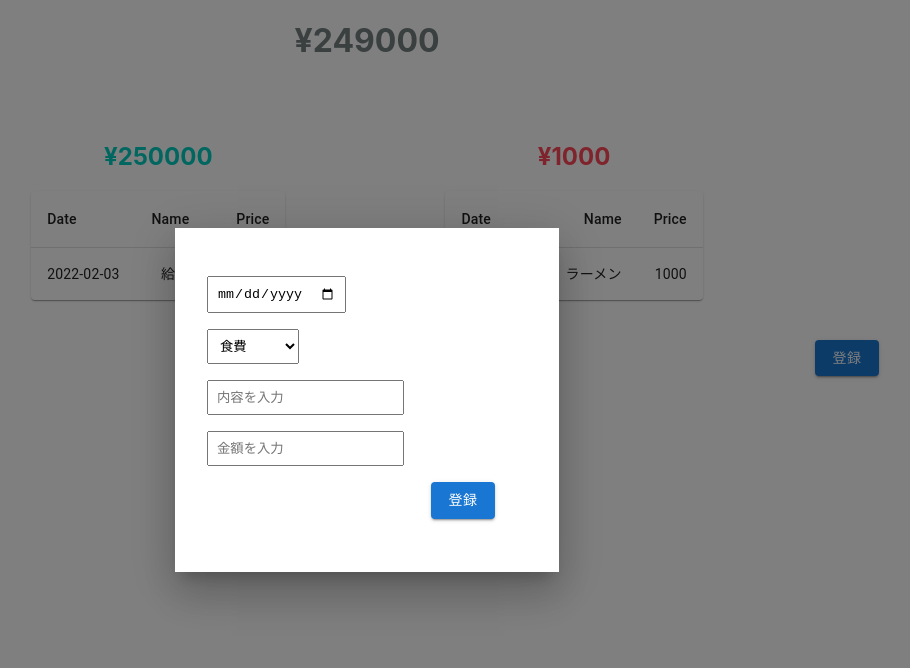
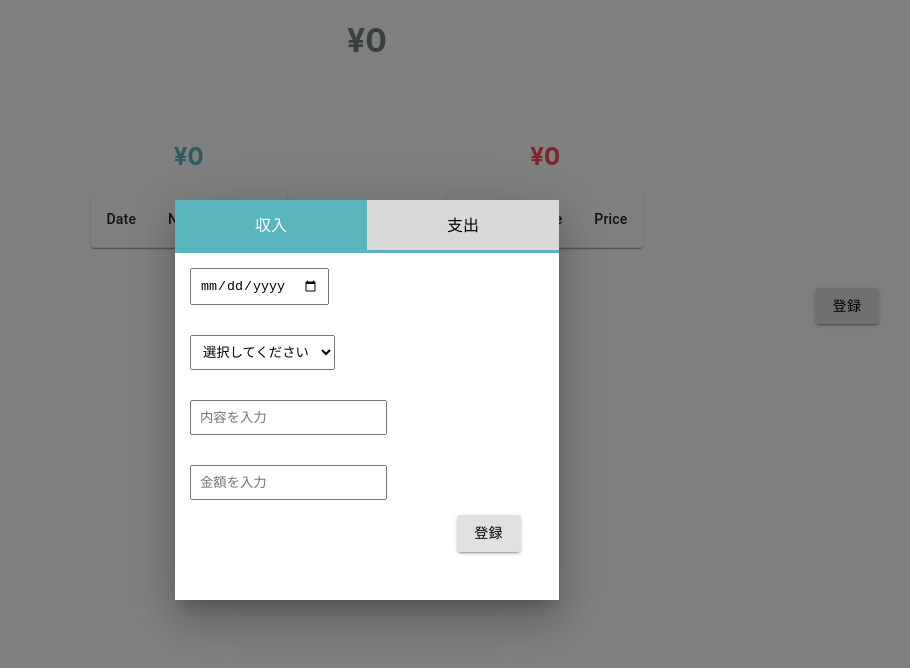
Before and after one commit to koooommmm/kakeibo-app, a React (Create React App) app in the folder kakeibo-react/: page / in a window 1280 px wide. Both pictures are taken after a click on the button "登録". Shown: the top 668 px of the page, without its empty margins (273-1183 px from the left). Built offline with nearby package versions, Linux system fonts and the light colour scheme.

Commit message:
fix AddItem for income and expense

```diff
--- a/kakeibo-react/src/components/AddItem.js
+++ b/kakeibo-react/src/components/AddItem.js
@@ -1,25 +1,43 @@
-import React, { useRef } from "react";
+import React, { useRef, useState } from "react";
 import { v4 as uuidv4 } from "uuid";
 import Box from "@mui/material/Box";
 import Button from "@mui/material/Button";
 import Modal from "@mui/material/Modal";
+import { width } from "@mui/system";
 
 const style = {
   position: "absolute",
   top: "50%",
   left: "50%",
   transform: "translate(-50%, -50%)",
-  width: "25%",
-  height: "35%",
+  width: "30%",
+  minWidth: "fit-content",
+  height: "50%",
+  minHeight: "fit-content",
   bgcolor: "background.paper",
   boxShadow: 24,
-  p: 4,
+  overflow: "hidden",
 };
 
+const income_options = ["給与", "一時所得", "その他"];
+const expense_options = [
+  "食費",
+  "日用品",
+  "趣味・娯楽",
+  "交通費",
+  "衣類・美容",
+  "健康・医療",
+  "光熱費",
+  "通信費",
+  "その他",
+];
+
 const AddItem = (props) => {
-  const setItems = props.setItems;
   const showAddItemModal = props.showAddItemModal;
   const setShowAddItemModal = props.setShowAddItemModal;
+
+  const [tab, setTab] = useState("income");
+  const [options, setOptions] = useState(income_options);
 
   const refDate = useRef();
   const refCategory = useRef();
@@ -28,6 +46,16 @@ const AddItem = (props) => {
 
   const handleCloseModal = () => {
     setShowAddItemModal(false);
+  };
+
+  const handleChangeTab = (e) => {
+    if (e.target.value === "income") {
+      setTab("income");
+      setOptions(income_options);
+    } else {
+      setTab("expense");
+      setOptions(expense_options);
+    }
   };
 
   const handleAddItem = () => {
@@ -39,7 +67,8 @@ const AddItem = (props) => {
     if ((date === "") | (category === "") | (price === "") | (name === ""))
       return;
 
-    setItems((prevItems) => {
+    if (tab === "income") {
+      props.setIncomes((prevItems) => {
         return [
           ...prevItems,
           {
@@ -51,6 +80,20 @@ const AddItem = (props) => {
           },
         ];
       });
+    } else {
+      props.setExpenses((prevItems) => {
+        return [
+          ...prevItems,
+          {
+            id: uuidv4(),
+            date: date,
+            category: category,
+            price: parseInt(price),
+            name: name,
+          },
+        ];
+      });
+    }
 
     refDate.current.value = null;
     refCategory.current.value = null;
@@ -69,34 +112,57 @@ const AddItem = (props) => {
         aria-describedby="modal-modal-description"
       >
         <Box sx={style}>
-          <p>
+          <div className="segment" onChange={handleChangeTab}>
+            <input
+              type="radio"
+              name="tab"
+              id="income"
+              value="income"
+              defaultChecked
+            />
+            <label className="segment-button" htmlFor="income">
+              収入
+            </label>
+
+            <input type="radio" name="tab" id="expense" value="expense" />
+            <label className="segment-button" htmlFor="expense">
+              支出
+            </label>
+          </div>
+
+          <div className="input-content">
             <input type="date" className="input" ref={refDate} />
-          </p>
-          <p>
+          </div>
+          <div className="input-content">
             <select className="input" ref={refCategory}>
-              <option value="食費">食費</option>
-              <option value="公共料金">公共料金</option>
-              <option value="娯楽">娯楽</option>
+              <option value="" selected>
+                選択してください
+              </option>
+              {options.map((option) => (
+                <option key={option} value={option}>
+                  {option}
+                </option>
+              ))}
             </select>
-          </p>
-          <p>
+          </div>
+          <div className="input-content">
             <input
               type="text"
               className="input"
               placeholder="内容を入力"
               ref={refName}
             />
-          </p>
-          <p>
+          </div>
+          <div className="input-content">
             <input
               type="text"
               className="input"
               placeholder="金額を入力"
               ref={refPrice}
             />
-          </p>
+          </div>
           <div className="addButton">
-            <Button variant="contained" onClick={handleAddItem}>
+            <Button color="inherit" variant="contained" onClick={handleAddItem}>
               登録
             </Button>
           </div>
--- a/kakeibo-react/src/components/KakeiboBoard.css
+++ b/kakeibo-react/src/components/KakeiboBoard.css
@@ -1,25 +1,3 @@
-#overlay{
-/*　画面全体を覆う設定　*/
-  position:fixed;
-  top:0;
-  left:0;
-  width:100%;
-  height:100%;
-  background-color:rgba(0,0,0,0.5);
-
-  /*　画面の中央に要素を表示させる設定　*/
-  display: flex;
-  align-items: center;
-  justify-content: center;
-}
-
-#content{
-  z-index:2;
-  width:50%;
-  padding: 1em;
-  background:#fff;
-}
-
 .addButton{
   text-align: right;
   margin-right: 10%;
@@ -40,7 +18,7 @@
 }
 
 .income{
-  color: #00CCC0;
+  color: #5ab4bd;
   text-align: center;
 }
 
@@ -49,6 +27,34 @@
   text-align: center;
 }
 
+.input-content{
+  padding: 15px;
+  display: flex;
+}
+
 .input{
   padding: 8px;
 }
+
+.segment {
+  display: flex;
+  justify-content: center; /* 中央寄せ */
+}
+.segment input[type="radio"] {
+  display: none;
+}
+.segment input[type="radio"]:checked + label {
+  background-color: #5ab4bd;
+  color: #fff;
+}
+.segment-button {
+  width: 100%;
+  border-bottom: 3px solid #5ab4bd;
+  background-color: #d9d9d9;
+  line-height: 50px;
+  font-size: 16px;
+  text-align: center;
+}
+.segment-button:last-child {
+  border-right: none;
+}
--- a/kakeibo-react/src/components/KakeiboBoard.js
+++ b/kakeibo-react/src/components/KakeiboBoard.js
@@ -6,24 +6,8 @@ import "./KakeiboBoard.css";
 import Button from "@mui/material/Button";
 
 const KakeiboBoard = () => {
-  const [incomes, setIncomes] = useState([
-    {
-      id: 1,
-      date: "2022-02-03",
-      category: "給与",
-      price: 250000,
-      name: "給与",
-    },
-  ]);
-  const [expences, setExpenses] = useState([
-    {
-      id: 1,
-      date: "2022-02-03",
-      category: "食費",
-      price: 1000,
-      name: "ラーメン",
-    },
-  ]);
+  const [incomes, setIncomes] = useState([]);
+  const [expences, setExpenses] = useState([]);
   const [showAddItemModal, setShowAddItemModal] = useState(false);
 
   const income_total = incomes.reduce((sum, element) => {
@@ -48,12 +32,17 @@ const KakeiboBoard = () => {
         <ItemList kind="expence" items={expences} total={expence_total} />
       </div>
       <div className="addButton">
-        <Button variant="contained" onClick={handleClickAddButton}>
+        <Button
+          color="inherit"
+          variant="contained"
+          onClick={handleClickAddButton}
+        >
           登録
         </Button>
       </div>
       <AddItem
-        setItems={setExpenses}
+        setIncomes={setIncomes}
+        setExpenses={setExpenses}
         showAddItemModal={showAddItemModal}
         setShowAddItemModal={setShowAddItemModal}
       />
```
Lines whose indentation alone changed are shown as unchanged.
